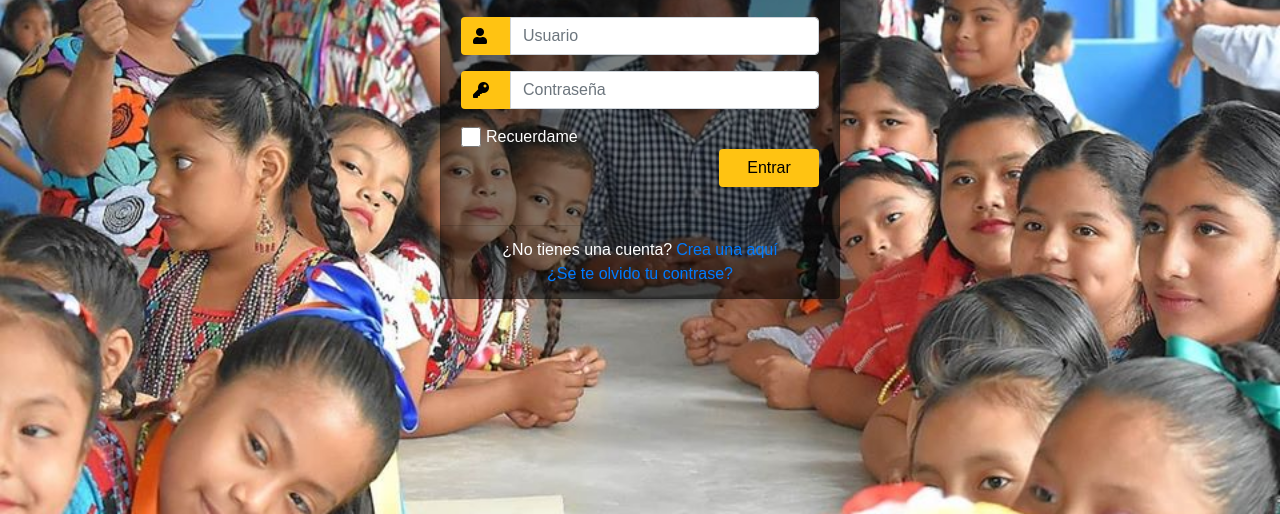
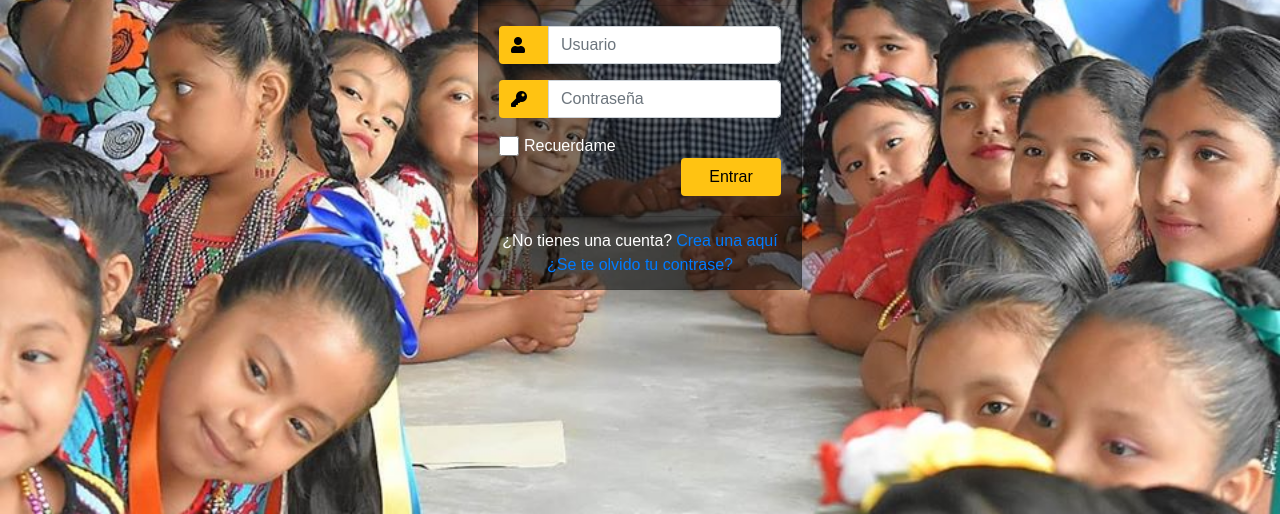
Before and after one commit to lrmaldo/diputado, a plain HTML site: page index.html in a window 1280 px wide. Shown: the part 286-800 px from the top of the page. Drawn offline with nearby package versions, Linux system fonts and the light colour scheme; a web font is replaced by a local one.

Commit message:
cambio en la posicion de la imagen

```diff
--- a/styles.css
+++ b/styles.css
@@ -4,11 +4,21 @@
 
 html,body{
 background-image: url('img/portada.jpg');
-background-size: cover;
-background-repeat: no-repeat;
+background-repeat:no-repeat;
+-webkit-background-size:cover;
+-moz-background-size:cover;
+-o-background-size:cover;
+background-size:cover;
+background-position:center;
+width: 100%;
+
 height: 100%;
 font-family: 'Numans', sans-serif;
+align-content: center;
+
+
 }
+
 
 .container{
 height: 100%;
@@ -16,12 +26,25 @@ align-content: center;
 }
 
 .card{
-height: 370px;
+height: auto;
 margin-top: auto;
 margin-bottom: auto;
-width: 400px;
+
+width: auto;
 background-color: rgba(0,0,0,0.5) !important;
 }
+
+
+/* Change styles for span and cancel button on extra small screens */
+@media screen and (max-width: 300px) {
+    .card{
+       display: block;
+       float: none;
+    }
+    .cancelbtn {
+       width: 100%;
+    }
+  }
 
 .social_icon span{
 font-size: 60px;
```
Also changed, not shown: index.html (+2 -2 lines).
